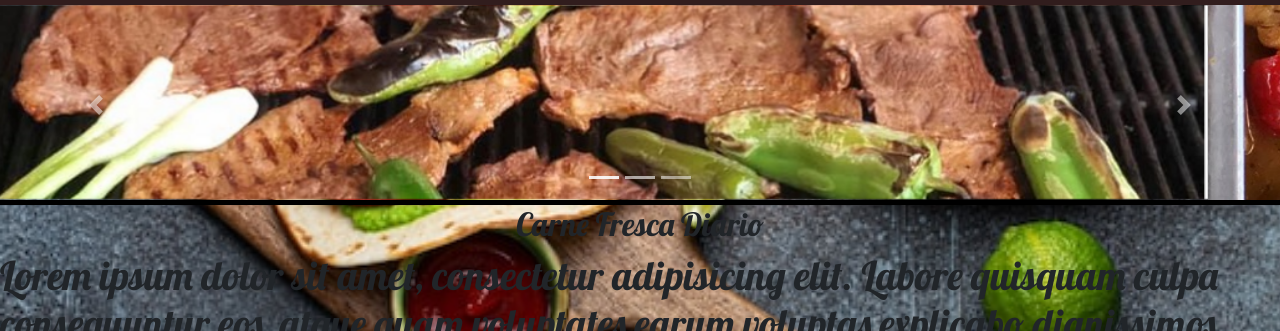
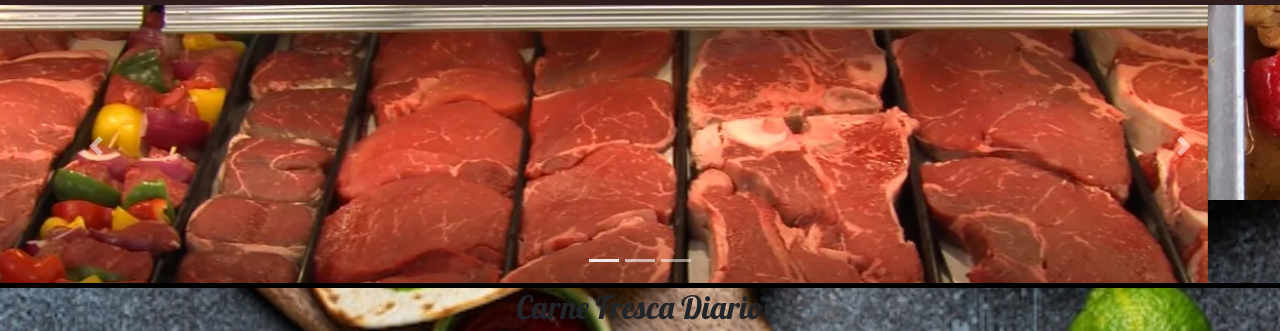
Before and after one commit to almostvenice/meatmarket, a website: page index.html in a window 1280 px wide. Shown: the part 441-772 px from the top of the page. Drawn offline with nearby package versions, Linux system fonts and the light colour scheme.

Commit message:
udateslider

```diff
--- a/index.html
+++ b/index.html
@@ -72,7 +72,7 @@
         <header>
           <div class="carousel-inner ">
             <div class="carousel-item active ">
-              <img class="d-block w-100 img-fluid object-scale-down h-48" src="./images/photo3car.jpg"
+              <img class="d-block w-100 img-fluid object-scale-down h-48" src="./images/newsliderimg1.png"
                 alt="First slide">
             </div>
             <div class="carousel-item">
```
Also changed, not shown: images/newsliderimg1.png (added), images/photo1car.jpg (deleted).
